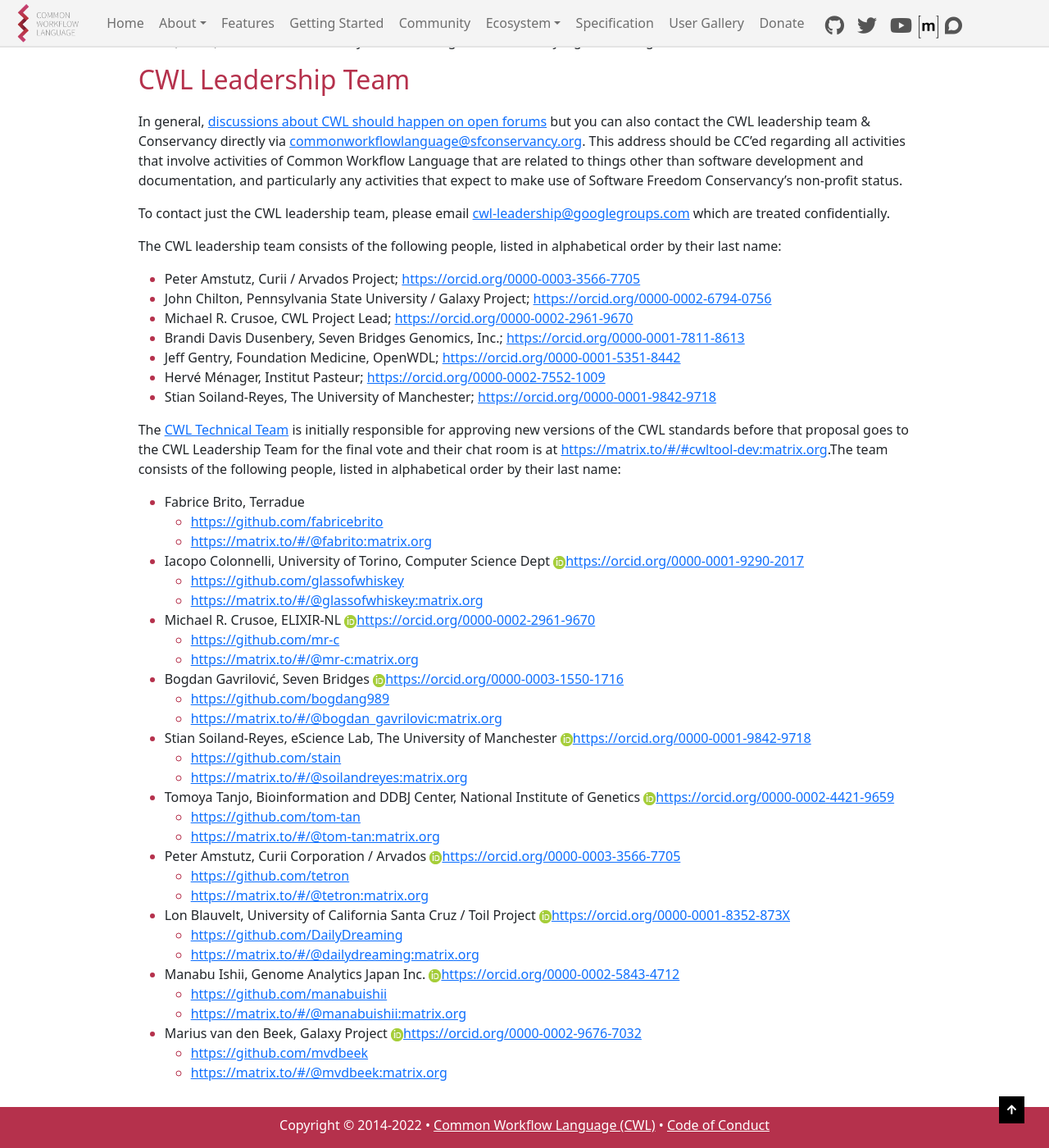
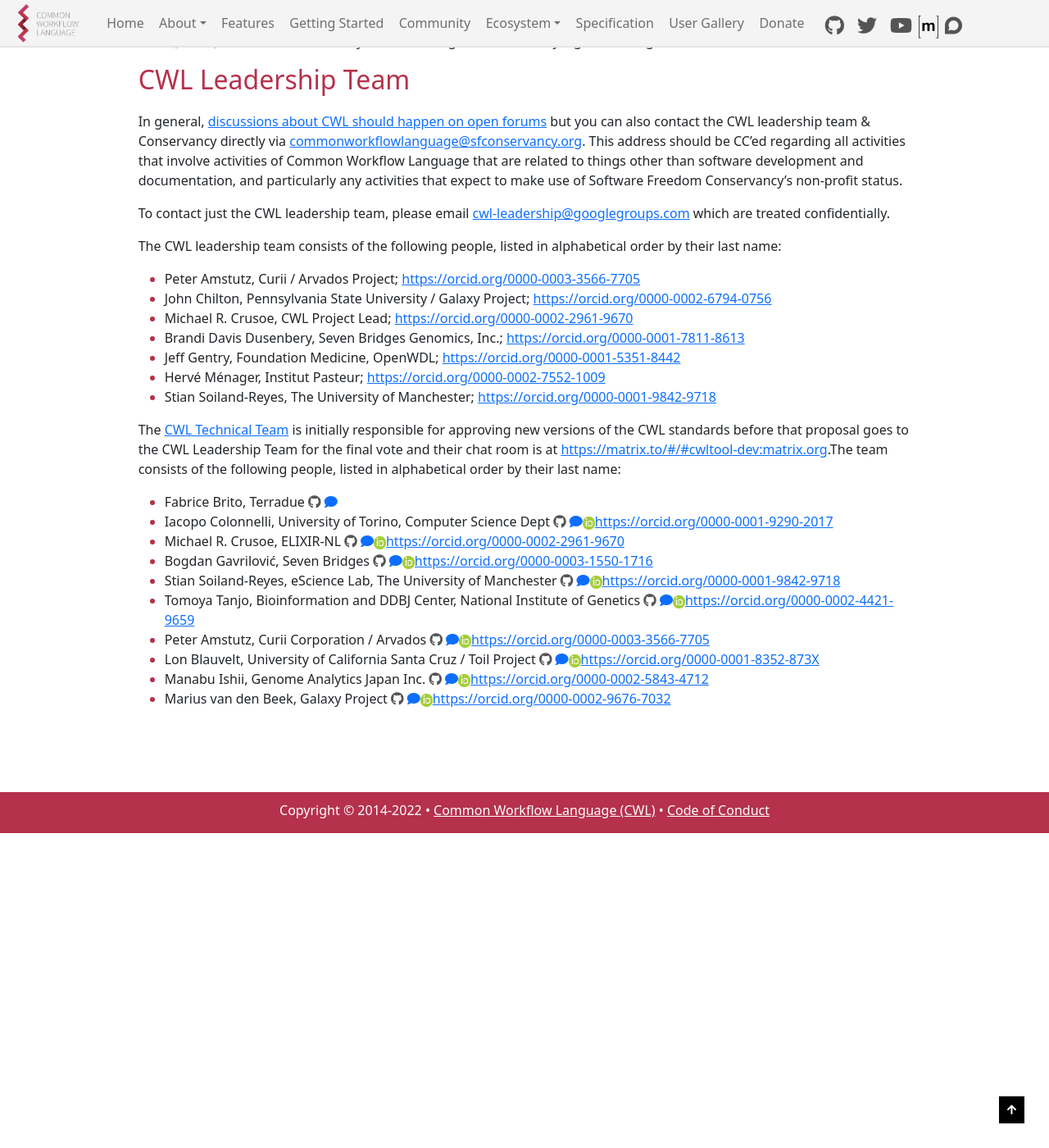
Before and after one commit to common-workflow-language/cwl-website, a Jekyll site: the page built from content/governance.md, in a window 1280 px wide and 1400 px high, scrolled down 384 px. Shown: the whole window at 82% size. Built offline with Jekyll 4.4.1, drawn with Linux system fonts in a browser that asks for light colours.

Commit message:
try font-awesome for matrix & github

```diff
--- a/content/governance.md
+++ b/content/governance.md
@@ -32,33 +32,13 @@
 
 The [CWL Technical Team](https://github.com/orgs/common-workflow-language/teams/tech_team) is initially responsible for approving new versions of the CWL standards before that proposal goes to the CWL Leadership Team for the final vote and their chat room is at <https://matrix.to/#/#cwltool-dev:matrix.org>.The team consists of the following people, listed in alphabetical order by their last name:
 
-* Fabrice Brito, Terradue
-  * <https://github.com/fabricebrito>
-  * <https://matrix.to/#/@fabrito:matrix.org>
-* Iacopo Colonnelli, University of Torino, Computer Science Dept <a href="https://orcid.org/0000-0001-9290-2017"><img alt="ORCID logo" src="/assets/img/orcid_16x16.png" width=15 height=16 />https://orcid.org/0000-0001-9290-2017</a>
-  * <https://github.com/glassofwhiskey>
-  * <https://matrix.to/#/@glassofwhiskey:matrix.org>
-* Michael R. Crusoe, ELIXIR-NL <a href="https://orcid.org/0000-0002-2961-9670"><img alt="ORCID logo" src="/assets/img/orcid_16x16.png" width=15 height=16 />https://orcid.org/0000-0002-2961-9670</a>
-  * <https://github.com/mr-c>
-  * <https://matrix.to/#/@mr-c:matrix.org>
-* Bogdan Gavrilović, Seven Bridges <a href="https://orcid.org/0000-0003-1550-1716"><img alt="ORCID logo" src="/assets/img/orcid_16x16.png" width=15 height=16 />https://orcid.org/0000-0003-1550-1716</a>
-  * <https://github.com/bogdang989>
-  * <https://matrix.to/#/@bogdan_gavrilovic:matrix.org>
-* Stian Soiland-Reyes, eScience Lab, The University of Manchester <a href="https://orcid.org/0000-0001-9842-9718"><img alt="ORCID logo" src="/assets/img/orcid_16x16.png" width=15 height=16 />https://orcid.org/0000-0001-9842-9718</a>
-  * <https://github.com/stain>
-  * <https://matrix.to/#/@soilandreyes:matrix.org>
-* Tomoya Tanjo, Bioinformation and DDBJ Center, National Institute of Genetics <a href="https://orcid.org/0000-0002-4421-9659"><img alt="ORCID logo" src="/assets/img/orcid_16x16.png" width=15 height=16 />https://orcid.org/0000-0002-4421-9659</a>
-  * <https://github.com/tom-tan>
-  * <https://matrix.to/#/@tom-tan:matrix.org>
-* Peter Amstutz, Curii Corporation / Arvados <a href="https://orcid.org/0000-0003-3566-7705"><img alt="ORCID logo" src="/assets/img/orcid_16x16.png" width=15 height=16 />https://orcid.org/0000-0003-3566-7705</a>
-  * <https://github.com/tetron>
-  * <https://matrix.to/#/@tetron:matrix.org>
-* Lon Blauvelt, University of California Santa Cruz / Toil Project <a href="https://orcid.org/0000-0001-8352-873X"><img alt="ORCID logo" src="/assets/img/orcid_16x16.png" width=15 height=16 />https://orcid.org/0000-0001-8352-873X</a>
-  * <https://github.com/DailyDreaming>
-  * <https://matrix.to/#/@dailydreaming:matrix.org>
-* Manabu Ishii, Genome Analytics Japan Inc. <a href="https://orcid.org/0000-0002-5843-4712"><img alt="ORCID logo" src="/assets/img/orcid_16x16.png" width=15 height=16 />https://orcid.org/0000-0002-5843-4712</a>
-  * <https://github.com/manabuishii>
-  * <https://matrix.to/#/@manabuishii:matrix.org>
-* Marius van den Beek, Galaxy Project <a href="https://orcid.org/0000-0002-9676-7032"><img alt="ORCID logo" src="/assets/img/orcid_16x16.png" width=15 height=16 />https://orcid.org/0000-0002-9676-7032</a>
-  * <https://github.com/mvdbeek>
-  * <https://matrix.to/#/@mvdbeek:matrix.org>
+* Fabrice Brito, Terradue <a href="https://github.com/fabricebrito" aria-label="GitHub link"><i class="fab fa-github" alt="GitHub logo" title="GitHub Profile"></i></a> <a href="https://matrix.to/#/@fabrito:matrix.org" aria-label="Matrix Link"><i class="fas fa-comment" alt="chat icon" title="Matrix Profile"></i></a>
+* Iacopo Colonnelli, University of Torino, Computer Science Dept <a href="https://github.com/glassofwhiskey" aria-label="GitHub link"><i class="fab fa-github" alt="GitHub logo" title="GitHub Profile"></i></a> <a href="https://matrix.to/#/@glassofwhiskey:matrix.org" aria-label="Matrix Link"><i class="fas fa-comment" alt="chat icon" title="Matrix Profile"></i></a><a href="https://orcid.org/0000-0001-9290-2017"><img alt="ORCID logo" src="/assets/img/orcid_16x16.png" width=15 height=16 />https://orcid.org/0000-0001-9290-2017</a>
+* Michael R. Crusoe, ELIXIR-NL <a href="https://github.com/mr-c" aria-label="GitHub link"><i class="fab fa-github" alt="GitHub logo" title="GitHub Profile"></i></a> <a href="https://matrix.to/#/@mr-c:matrix.org" aria-label="Matrix Link"><i class="fas fa-comment" alt="chat icon" title="Matrix Profile"></i></a><a href="https://orcid.org/0000-0002-2961-9670"><img alt="ORCID logo" src="/assets/img/orcid_16x16.png" width=15 height=16 />https://orcid.org/0000-0002-2961-9670</a>
+* Bogdan Gavrilović, Seven Bridges <a href="https://github.com/bogdang989" aria-label="GitHub link"><i class="fab fa-github" alt="GitHub logo" title="GitHub Profile"></i></a> <a href="https://matrix.to/#/@bogdan_gavrilovic:matrix.org" aria-label="Matrix Link"><i class="fas fa-comment" alt="chat icon" title="Matrix Profile"></i></a><a href="https://orcid.org/0000-0003-1550-1716"><img alt="ORCID logo" src="/assets/img/orcid_16x16.png" width=15 height=16 />https://orcid.org/0000-0003-1550-1716</a>
+* Stian Soiland-Reyes, eScience Lab, The University of Manchester <a href="https://github.com/stain" aria-label="GitHub link"><i class="fab fa-github" alt="GitHub logo" title="GitHub Profile"></i></a> <a href="https://matrix.to/#/@soilandreyes:matrix.org" aria-label="Matrix Link"><i class="fas fa-comment" alt="chat icon" title="Matrix Profile"></i></a><a href="https://orcid.org/0000-0001-9842-9718"><img alt="ORCID logo" src="/assets/img/orcid_16x16.png" width=15 height=16 />https://orcid.org/0000-0001-9842-9718</a>
+* Tomoya Tanjo, Bioinformation and DDBJ Center, National Institute of Genetics <a href="https://github.com/tom-tan" aria-label="GitHub link"><i class="fab fa-github" alt="GitHub logo" title="GitHub Profile"></i></a> <a href="https://matrix.to/#/@tom-tan:matrix.org" aria-label="Matrix Link"><i class="fas fa-comment" alt="chat icon" title="Matrix Profile"></i></a><a href="https://orcid.org/0000-0002-4421-9659"><img alt="ORCID logo" src="/assets/img/orcid_16x16.png" width=15 height=16 />https://orcid.org/0000-0002-4421-9659</a>
+* Peter Amstutz, Curii Corporation / Arvados <a href="https://github.com/tetron" aria-label="GitHub link"><i class="fab fa-github" alt="GitHub logo" title="GitHub Profile"></i></a> <a href="https://matrix.to/#/@tetron:matrix.org" aria-label="Matrix Link"><i class="fas fa-comment" alt="chat icon" title="Matrix Profile"></i></a><a href="https://orcid.org/0000-0003-3566-7705"><img alt="ORCID logo" src="/assets/img/orcid_16x16.png" width=15 height=16 />https://orcid.org/0000-0003-3566-7705</a>
+* Lon Blauvelt, University of California Santa Cruz / Toil Project <a href="https://github.com/DailyDreaming" aria-label="GitHub link"><i class="fab fa-github" alt="GitHub logo" title="GitHub Profile"></i></a> <a href="https://matrix.to/#/@dailydreaming:matrix.org" aria-label="Matrix Link"><i class="fas fa-comment" alt="chat icon" title="Matrix Profile"></i></a><a href="https://orcid.org/0000-0001-8352-873X"><img alt="ORCID logo" src="/assets/img/orcid_16x16.png" width=15 height=16 />https://orcid.org/0000-0001-8352-873X</a>
+* Manabu Ishii, Genome Analytics Japan Inc. <a href="https://github.com/manabuishii" aria-label="GitHub link"><i class="fab fa-github" alt="GitHub logo" title="GitHub Profile"></i></a> <a href="https://matrix.to/#/@manabuisii:matrix.org" aria-label="Matrix Link"><i class="fas fa-comment" alt="chat icon" title="Matrix Profile"></i></a><a href="https://orcid.org/0000-0002-5843-4712"><img alt="ORCID logo" src="/assets/img/orcid_16x16.png" width=15 height=16 />https://orcid.org/0000-0002-5843-4712</a>
+* Marius van den Beek, Galaxy Project <a href="https://github.com/mvdbeek" aria-label="GitHub link"><i class="fab fa-github" alt="GitHub logo" title="GitHub Profile"></i></a> <a href="https://matrix.to/#/@mvdbeek:matrix.org" aria-label="Matrix Link"><i class="fas fa-comment" alt="chat icon" title="Matrix Profile"></i></a><a href="https://orcid.org/0000-0002-9676-7032"><img alt="ORCID logo" src="/assets/img/orcid_16x16.png" width=15 height=16 />https://orcid.org/0000-0002-9676-7032</a>
```
